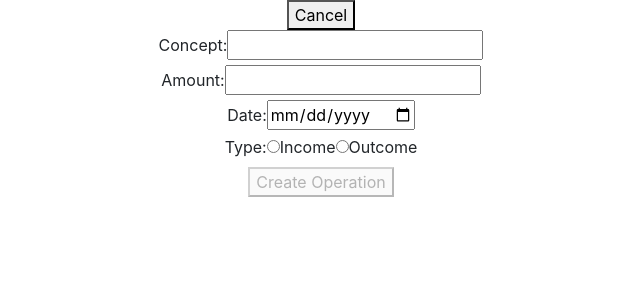
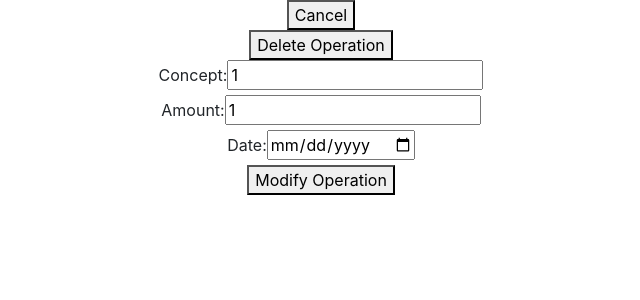
Before and after one commit to Genes48/Challenge1, a React (Create React App) app in the folder client/: page /form/1/1/1/1/1 in a window 1280 px wide. Shown: the top 300 px of the page, without its empty margins (319-959 px from the left). Built offline with nearby package versions, Linux system fonts and the light colour scheme.

Commit message:
Funcion de modificar operaciones completada

```diff
--- a/client/src/App.js
+++ b/client/src/App.js
@@ -11,8 +11,8 @@ function App() {
       <Switch>
         <Route exact path="/" component = {Home}/>
         <Route path="/abm" component = {ABM}/>
-        <Route path="/form" component = {Form}/>
-        <Route path="/form/:id" component = {Form}/>
+        <Route path="/form/:id/:concept/:amount/:date/:type" component = {Form}/>
+        <Route exact path="/form" component = {Form}/>
       </Switch>
     </div>
     </BrowserRouter>
--- a/client/src/components/CardABM/index.js
+++ b/client/src/components/CardABM/index.js
@@ -10,7 +10,7 @@ export default function Card({conc, amo, id, dat, type}) {
     <div className="ms-2 me-auto">
         <div className="fw-bold"><h3>{conc}            ${amo}</h3></div>
         {type}                {d.getDate()}/{d.getMonth()+1}/{d.getFullYear()}
-        <Link to={`/form/${id}`}><button>Modify or Delete operation</button></Link>
+        <Link to={`/form/${id}/${conc}/${amo}/${dat}/${type}`}><button>Modify or Delete operation</button></Link>
     </div>
   )
 }
--- a/client/src/components/Form/index.js
+++ b/client/src/components/Form/index.js
@@ -1,18 +1,24 @@
 import React, { useEffect, useState } from 'react';
 import { Link, useParams } from 'react-router-dom';
-import { useDispatch } from 'react-redux';
-import { createOperation } from '../../redux/actions';
+import { useDispatch, useSelector } from 'react-redux';
+import { createOperation, modifyOperation, getOperationsiD, deleteOperation } from '../../redux/actions';
 
 export default function Form() {
-    const { id } = useParams()
+    const { id, concept, amount, date, type } = useParams()
+
     const dispatch = useDispatch()
 
     const[disabled, setDisabled]=useState(true)
+    const[disables, setDisables]=useState(true)
+    /* useEffect(()=>{
+        if(id){dispatch(getOperationsiD(id))}
+      },[dispatch, id]) */
+
     const [input, setInput] = useState({
-        concept:"",
-        amount:"",
-        date:"",
-        type:"",
+        concept:id?concept:"",
+        amount:id?amount:"",
+        date:id?date:"",
+        type:id?type:"",
         /* category:"" */
     })
     const [error, setError] = useState({
@@ -22,6 +28,32 @@ export default function Form() {
         type:"",
         /* category:"" */
     })
+    /* var detail = useSelector(state=>state.operation) */
+
+
+    useEffect(()=>{
+        if(input.concept!==""&& input.amount!==""&& input.date!==""&& input.type!==""&&
+        error.concept===""&&
+        error.amount===""&&
+        error.date===""){
+            setDisabled(false)
+        }
+        else{
+            setDisabled(true)
+        }
+    }, [input, error])
+    useEffect(()=>{
+        if(input.concept!==""&& input.amount!==""&& input.date!==""&&
+        error.concept===""&&
+        error.amount===""&&
+        error.date===""){
+            setDisables(false)
+        }
+        else{
+            setDisables(true)
+        }
+    }, [input, error])
+
 
     function handleChange(e){
         e.preventDefault();
@@ -45,10 +77,27 @@ export default function Form() {
             })
         }
     }
+    function handleClick(e){
+        e.preventDefault();
+        deleteOperation(id)
+        alert("Operation deleted")
+    }
     function handleSubmit(e){
         e.preventDefault();
         dispatch(createOperation(input))
         alert("Operation added")
+        setInput({
+            concept:"",
+            amount:"",
+            date:"",
+            type:"",
+            /* category:"" */
+        })
+    }
+    function handleSubmit2(e){
+        e.preventDefault();
+        dispatch(modifyOperation(id, input))
+        alert("Operation modified")
         setInput({
             concept:"",
             amount:"",
@@ -89,22 +138,13 @@ export default function Form() {
         }
     }
 
-    useEffect(()=>{
-        if(input.concept!==""&& input.amount!==""&& input.date!==""&& input.type!==""&&
-        error.concept===""&&
-        error.amount===""&&
-        error.date===""){
-            setDisabled(false)
-        }
-        else{
-            setDisabled(true)
-        }
-    }, [input, error])
-
 
   return (
     <div>
          <Link to="/abm"><button>Cancel</button></Link>
+         {id?<div>
+            <button onClick={(e)=>handleClick(e)}>Delete Operation</button>
+            </div>:<span></span>}
          <form>
             <div>
                 <label>Concept: </label>
@@ -121,13 +161,14 @@ export default function Form() {
                 <input type="date" value={input.date} name="date" onChange={(e)=>{handleChange(e);validateDate(e)}}/>
                 <div>{error.date===""?<span></span>:<span>{error.date}</span>}</div>
             </div>
+            {id?<span></span>:
             <div>
                 <label>Type: </label>
                 <input type="radio" name="type" value="Income" onChange={(e)=>{handleCheck(e)}}/>Income
                 <input type="radio" name="type" value="Outcome" onChange={(e)=>{handleCheck(e)}}/>Outcome
-            </div>
+            </div>}
             {id?<div>
-            <button disabled={disabled} type="submit">Modify Operation</button>
+            <button disabled={disables} type="submit" onClick={(e)=>handleSubmit2(e)}>Modify Operation</button>
             </div>:
             <div>
             <button disabled={disabled} type="submit" onClick={(e)=>handleSubmit(e)}>Create Operation</button>
--- a/client/src/redux/actions/index.js
+++ b/client/src/redux/actions/index.js
@@ -1,11 +1,23 @@
 import axios from "axios";
-import { GET_OPERATIONS, CREATE_OPERATION, MODIFY_OPERATION, DELETE_OPERATION, GET_BALANCE, FILTER_TYPE } from "./types";
+import { GET_OPERATIONS, GET_OPERATION, CREATE_OPERATION, MODIFY_OPERATION, DELETE_OPERATION, GET_BALANCE, FILTER_TYPE } from "./types";
 
 export function getOperations(){
     return async function (dispatch){
         try{
             var response = await axios.get("http://localhost:3003/incomes");
             return dispatch({type:GET_OPERATIONS, payload: response.data})
+        }
+        catch(e){
+            console.log(e.message)
+        }
+    }
+}
+
+export function getOperationsiD(id){
+    return async function (dispatch){
+        try{
+            var response = await axios.get(`http://localhost:3003/incomes/${id}`);
+            return dispatch({type:GET_OPERATION, payload: response.data})
         }
         catch(e){
             console.log(e.message)
--- a/client/src/redux/actions/types.js
+++ b/client/src/redux/actions/types.js
@@ -1,4 +1,5 @@
 export const GET_OPERATIONS = "GET_OPERATIONS";
+export const GET_OPERATION = "GET_OPERATION";
 export const CREATE_OPERATION = "CREATE_OPERATION";
 export const MODIFY_OPERATION = "MODIFY_OPERATION";
 export const DELETE_OPERATION = "DELETE_OPERATION";
--- a/client/src/redux/reducer/index.js
+++ b/client/src/redux/reducer/index.js
@@ -1,9 +1,10 @@
-import { GET_OPERATIONS, CREATE_OPERATION, MODIFY_OPERATION, DELETE_OPERATION, GET_BALANCE, FILTER_TYPE } from "../actions/types";
+import { GET_OPERATIONS, GET_OPERATION, CREATE_OPERATION, MODIFY_OPERATION, DELETE_OPERATION, GET_BALANCE, FILTER_TYPE } from "../actions/types";
 
 const initialState={
     operations: [],
     operationsBack: [],
     categories: [],
+    operation:[],
     balance: 0
 }
 
@@ -23,6 +24,10 @@ function rootReducer(state=initialState, {type, payload}){
             ...state,
             operations: ope,
             operationsBack: ope
+        }
+        case GET_OPERATION: return{
+            ...state,
+            operation: payload
         }
         case FILTER_TYPE:
             const allOp=state.operationsBack
```
